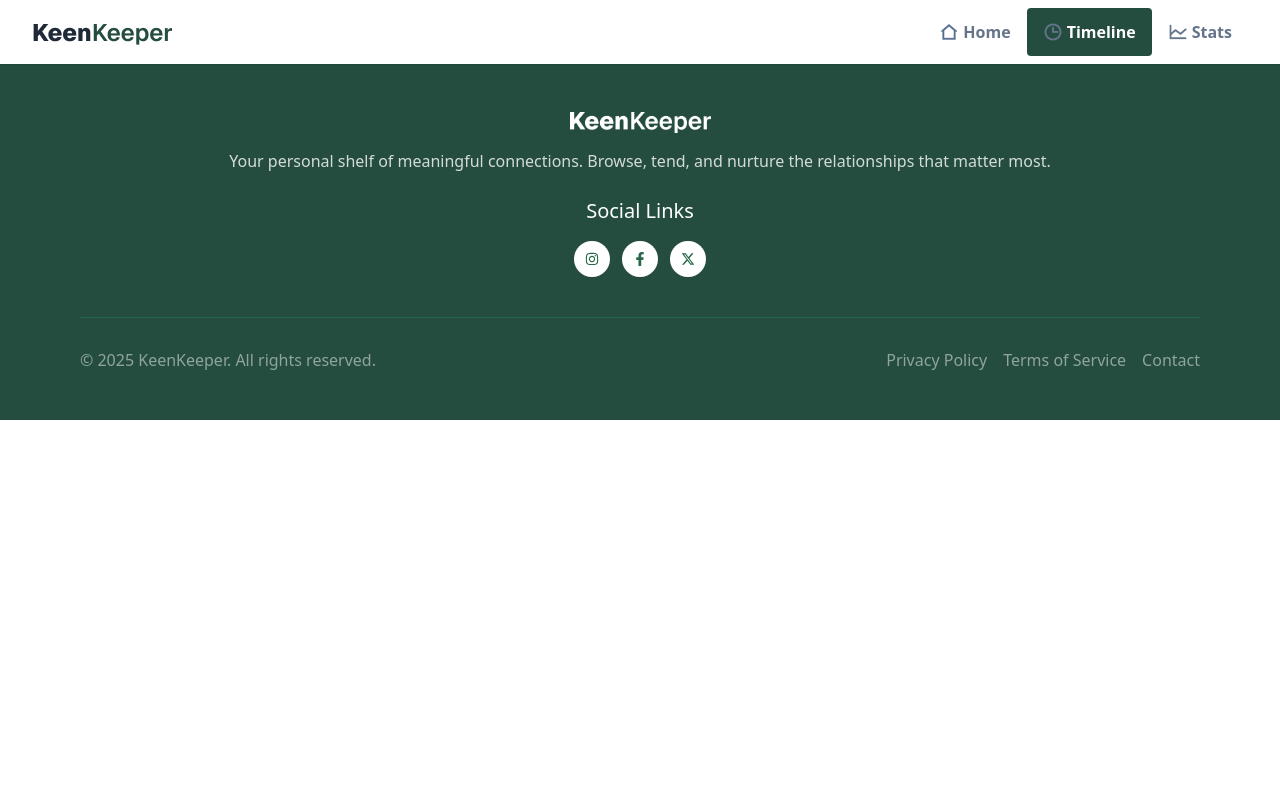
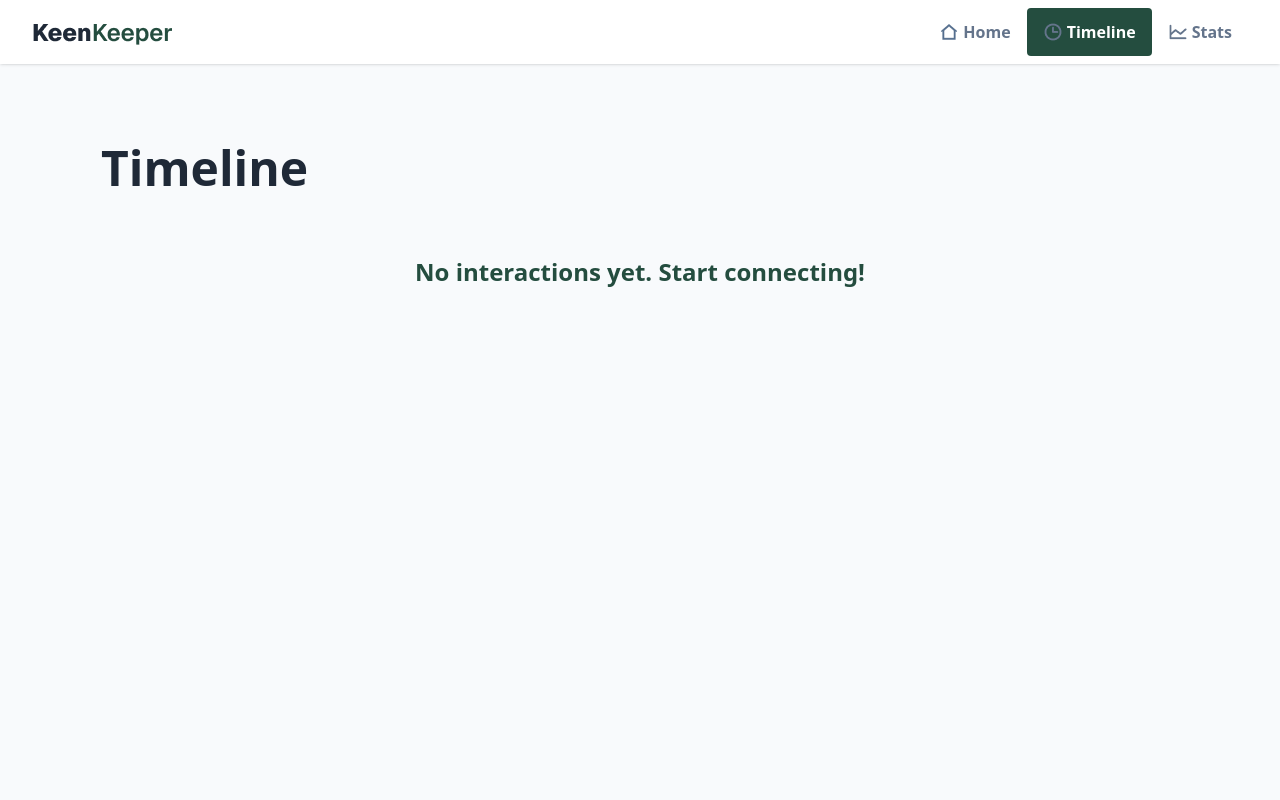
Before and after one commit to FahmidaAkterShimu/B13-Assignment-07, a Next.js app: page /timeline in a window 1280 px wide. Shown: the top 800 px of the page. Built offline with nearby package versions, Linux system fonts and the light colour scheme.

Commit message:
Added timeline page

```diff
--- a/src/app/dashboard/page.jsx
+++ b/src/app/dashboard/page.jsx
@@ -33,7 +33,7 @@ const FriendshipAnalytics = () => {
   const hasData = data.some(item => item.value > 0);
 
   return (
-    <div className="max-w-277.5 min-h-screen mx-auto mt-20 px-4">
+    <div className="max-w-277.5 min-h-screen mx-auto my-20 px-4">
       <h2 className="text-5xl font-bold text-[#1F2937] mb-6 font-sans">Friendship Analytics</h2>
 
       <div className="bg-white p-8 rounded-lg shadow-sm border border-slate-100">
--- a/src/app/lib/providers/index.js
+++ b/src/app/lib/providers/index.js
@@ -1,18 +1,14 @@
 'use client';
+import { AllProvider } from '@/context/AllContext';
 import CallProvider from '@/context/call.context';
 import TextProvider from '@/context/text.context';
 import VideoProvider from '@/context/video.context';
 import React from 'react';
 
 const Providers = ({ children }) => {
-    return <CallProvider>
-        <TextProvider>
-            <VideoProvider>
-                {children}
-            </VideoProvider>
-        </TextProvider>
-    </CallProvider>
-
+    return <AllProvider>
+        {children}
+    </AllProvider>
 };
 
 export default Providers;
--- a/src/app/timeline/page.jsx
+++ b/src/app/timeline/page.jsx
@@ -1,11 +1,48 @@
-import React from 'react';
+"use client"
 
-const TimelinePage = () => {
-    return (
-        <div>
+import React, { useContext } from 'react';
+import { CallContext } from '@/context/AllContext';
+import { Phone, MessageSquare, Video, Users } from 'lucide-react';
 
-        </div>
-    );
+const iconMap = {
+  Call: <Phone className="text-[#244D3F]" />,
+  Text: <MessageSquare className="text-[#244D3F]" />,
+  Video: <Video className="text-[#244D3F]" />,
+  Meetup: <Users />,
 };
 
-export default TimelinePage;
+const Timeline = () => {
+  const { timelineHistory } = useContext(CallContext);
+
+  return (
+    <div className='bg-[#F8FAFC] py-20'>
+      <div className="max-w-277.5 mx-auto min-h-screen px-4 space-y-4">
+        <h1 className="text-left text-5xl font-bold text-[#1F2937] mb-6">Timeline</h1>
+
+        {/* History */}
+        {!timelineHistory || timelineHistory.length === 0 ? (
+          <p className="text-2xl font-bold text-center text-[#244D3F] py-10">No interactions yet. Start connecting!</p>
+        ) : (
+          timelineHistory.map((item) => (
+            <div key={item.id} className="flex items-center p-4 bg-white rounded-lg  border border-[#E9E9E9]">
+
+              <div className="w-12 h-12 flex items-center justify-center bg-[#d4e4df] rounded-full">
+                {iconMap[item.type] || <Users />}
+              </div>
+
+              <div className="ml-4">
+                <p className="text-slate-900">
+                  <span className="text-xl font-medium text-[#244D3F]">{item.type}</span>
+                  <span className="text-lg text-[#64748B] ml-2">with {item.with}</span>
+                </p>
+                <p className="text-base font-medium text-[#64748B]">{item.date}</p>
+              </div>
+            </div>
+          ))
+        )}
+      </div>
+    </div>
+  );
+};
+
+export default Timeline;
--- a/src/components/friends/CallButton.jsx
+++ b/src/components/friends/CallButton.jsx
@@ -7,10 +7,15 @@ import { Phone } from 'lucide-react';
 
 const CallButton = ({ friend }) => {
 
-    const { calledList, setCalledList } = useContext(CallContext);
+    const { calledList, setCalledList, addInteraction } = useContext(CallContext);
 
     const handleCallNow = () => {
         setCalledList([...calledList, friend]);
+
+        if (addInteraction) {
+            addInteraction(friend, "Call");
+        }
+
         toast.success(`Call with ${friend.name} 📞`);
     };
 
--- a/src/components/friends/TextButton.jsx
+++ b/src/components/friends/TextButton.jsx
@@ -7,10 +7,15 @@ import { MessageSquare } from 'lucide-react';
 
 const TextButton = ({ friend }) => {
 
-    const { textList, setTextList } = useContext(TextContext);
+    const { textList, setTextList, addInteraction } = useContext(TextContext);
 
     const handleText = () => {
         setTextList([...textList, friend]);
+
+        if (addInteraction) {
+            addInteraction(friend, "Text");
+        }
+
         toast.success(`Text with ${friend.name} 💬`);
     };
 
--- a/src/components/friends/VideoButton.jsx
+++ b/src/components/friends/VideoButton.jsx
@@ -7,10 +7,15 @@ import { Video } from 'lucide-react';
 
 const VideoButton = ({ friend }) => {
 
-    const { videoCallList, setVideoCallList } = useContext(VideoContext);
+    const { videoCallList, setVideoCallList, addInteraction } = useContext(VideoContext);
 
     const handleVideoCall = () => {
         setVideoCallList([...videoCallList, friend]);
+
+        if (addInteraction) {
+            addInteraction(friend, "Video");
+        }
+
         toast.success(`Video with ${friend.name} 🎥`);
     };
 
--- a/src/context/AllContext.jsx
+++ b/src/context/AllContext.jsx
@@ -1,5 +1,38 @@
-import { createContext } from "react";
+"use client"
+import React, { createContext, useState } from "react";
 
 export const CallContext = createContext();
 export const TextContext = createContext();
 export const VideoContext = createContext();
+
+export const AllProvider = ({ children }) => {
+    const [calledList, setCalledList] = useState([]);
+    const [textList, setTextList] = useState([]);
+    const [videoCallList, setVideoCallList] = useState([]);
+
+    const [timelineHistory, setTimelineHistory] = useState([]);
+
+    const addInteraction = (friend, type) => {
+        const newEntry = {
+            id: Date.now(),
+            type: type,
+            with: friend.name,
+            date: new Date().toLocaleDateString('en-US', {
+                month: 'long',
+                day: 'numeric',
+                year: 'numeric'
+            }),
+        };
+        setTimelineHistory((prev) => [newEntry, ...prev]);
+    };
+
+    return (
+        <CallContext.Provider value={{ calledList, setCalledList, timelineHistory, addInteraction }}>
+            <TextContext.Provider value={{ textList, setTextList, addInteraction }}>
+                <VideoContext.Provider value={{ videoCallList, setVideoCallList, addInteraction }}>
+                    {children}
+                </VideoContext.Provider>
+            </TextContext.Provider>
+        </CallContext.Provider>
+    );
+};
--- a/src/context/call.context.jsx
+++ b/src/context/call.context.jsx
@@ -7,7 +7,7 @@ const CallProvider = ({ children }) => {
     const [calledList, setCalledList] = useState([]);
 
     return (
-        <CallContext.Provider value={{ calledList, setCalledList }}>
+        <CallContext.Provider value={{ calledList, setCalledList, timelineHistory, addInteraction }}>
             {children}
         </CallContext.Provider>
     );
--- a/src/context/text.context.jsx
+++ b/src/context/text.context.jsx
@@ -7,7 +7,7 @@ const TextProvider = ({ children }) => {
     const [textList, setTextList] = useState([]);
 
     return (
-        <TextContext.Provider value={{ textList, setTextList }}>
+        <TextContext.Provider value={{ textList, setTextList, timelineHistory, addInteraction }}>
             {children}
         </TextContext.Provider>
     );
--- a/src/context/video.context.jsx
+++ b/src/context/video.context.jsx
@@ -7,7 +7,7 @@ const VideoProvider = ({ children }) => {
     const [videoCallList, setVideoCallList] = useState([]);
 
     return (
-        <VideoContext.Provider value={{ videoCallList, setVideoCallList }}>
+        <VideoContext.Provider value={{ videoCallList, setVideoCallList, timelineHistory, addInteraction }}>
             {children}
         </VideoContext.Provider>
     );
```
